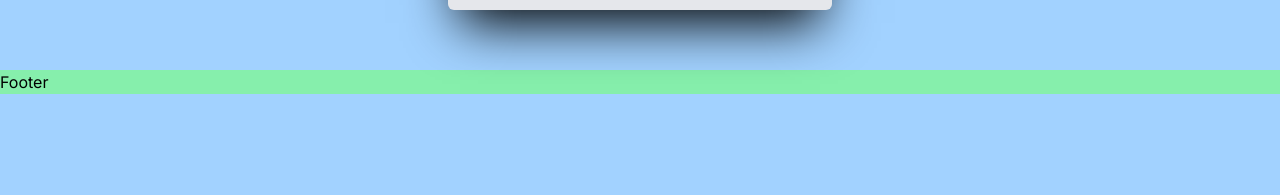
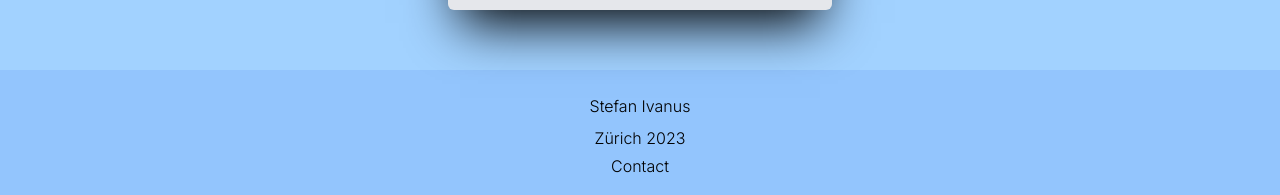
Before and after one commit to Stef14-bit/portfolio_iv, a Next.js app: page / in a window 1280 px wide. Shown: the part 3202-3397 px from the top of the page. Before the commit the page ends 3296 px from the top, so only its background shows below. Built offline with nearby package versions, Linux system fonts and the light colour scheme.

Commit message:
footer complete

```diff
--- a/app/components/Footer.tsx
+++ b/app/components/Footer.tsx
@@ -3,7 +3,15 @@ import React from "react";
 type Props = {};
 
 const Footer = (props: Props) => {
-  return <div className="bg-green-300">Footer</div>;
+  return (
+    <div className="bg-blue-300 text-center p-5">
+      <p className="p-1 font-light">Stefan Ivanus</p>
+      <p className="p-1 font-light">Zürich 2023</p>
+      <a className="p-1 font-light" href="#">
+        Contact
+      </a>
+    </div>
+  );
 };
 
 export default Footer;
```
